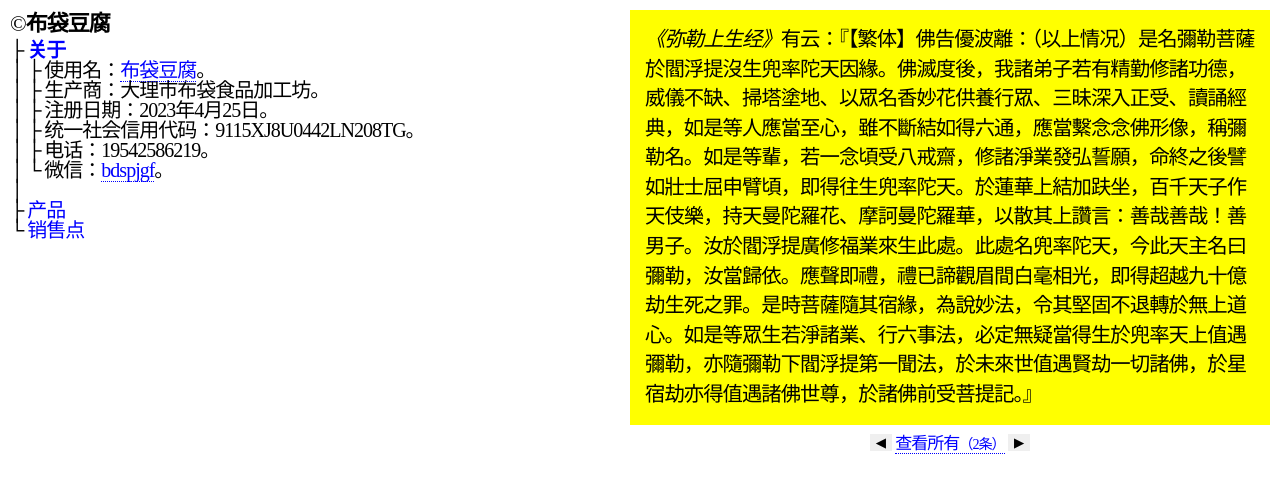
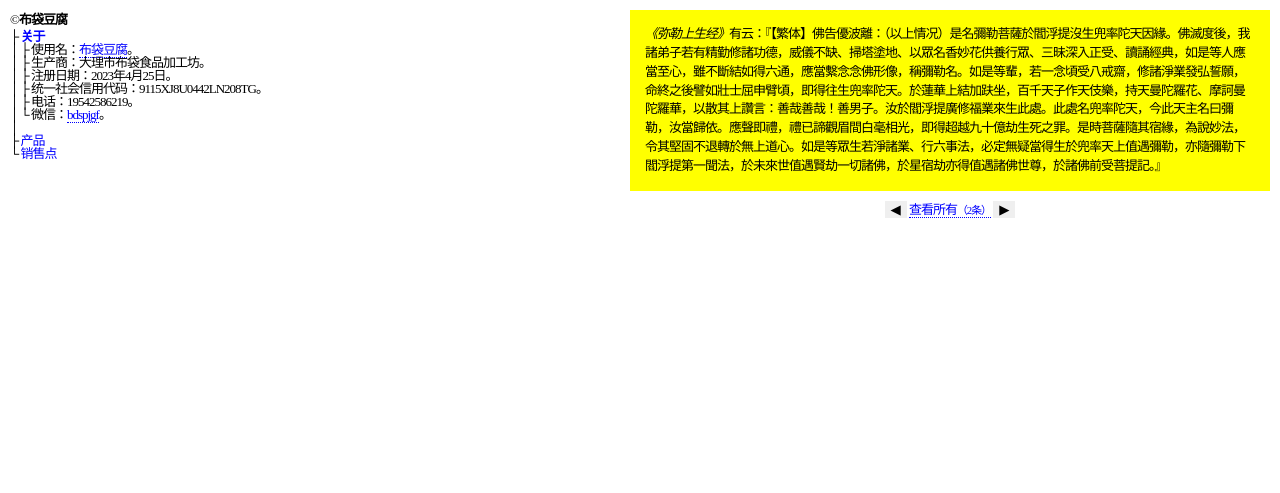
Before and after one commit to budaipro/budai, a Jekyll site: the page built from index.markdown, in a window 1280 px wide. Shown: the top 493 px of the page. Built offline with Jekyll 4.4.1, drawn with Linux system fonts in a browser that asks for light colours.

Commit message:
更小的字体

```diff
--- a/css/main.scss
+++ b/css/main.scss
@@ -7,12 +7,12 @@
 body {
   margin: 0;
   font-family: simsun, serif;
+  font-size: 13px;
   letter-spacing: -1px;
   line-height: 1;
 }
 
 #app {
-  max-width: 960px;
 }
 
 .brand {
@@ -21,15 +21,13 @@ body {
   top: 13px;
   z-index: 10000;
   background-color: white;
-  font-size: 22px;
 }
 
 pre {
   white-space: pre;
-  padding: 40px 10px 10px;
+  padding: 30px 10px 10px;
   margin: 0;
   font-family: simsun, serif;
-  font-size: 20px;
 }
 
 blockquote {
@@ -43,10 +41,6 @@ a {
   &.has-line {
     border-bottom: 1px dotted;
   }
-}
-
-.fontsize-normal {
-  font-size: 20px!important;
 }
 
 .no-ml {
@@ -98,9 +92,8 @@ a {
 .gallery-open-btn {
   cursor: pointer;
   position: relative;
-  margin-left: 5px;
+  margin-left: 2px;
   border-bottom: 1px dotted;
-  font-size: 85%;
   color: blue;
 }
 
@@ -120,7 +113,7 @@ a {
     span {
       /*transition: rotate .2s;*/
       display: block;
-      padding: 8px;
+      padding: 6px;
       color: #ccc;
       font-size: 10px;
       &:hover {
@@ -161,7 +154,6 @@ a {
     background-color: yellow;
     padding: 15px;
     color: black;
-    font-size: 1.275rem;
     line-height: 1.45;
     text-align: left;
 
@@ -173,20 +165,21 @@ a {
 
   &-controls {
     margin: 10px auto;
-    font-size: 17px;
     text-align: center;
     button {
       cursor: pointer;
       border: none;
       position: relative;
-      top: -2px;
     }
   }
 }
 
 @media only screen and (max-width: 600px) {
+  body {
+    font-size: 16px;
+  }
   pre {
-    font-size: 22px;
+    padding-top: 35px;
     overflow: scroll;
   }
 
--- a/posts.markdown
+++ b/posts.markdown
@@ -1,7 +1,8 @@
 ---
 layout: post
-title: "熏习佛知见"
 ---
+<div>
 {% for post in site.posts %}
   <div>{{ post.content }}</div>
 {% endfor %}
+</div>
```
